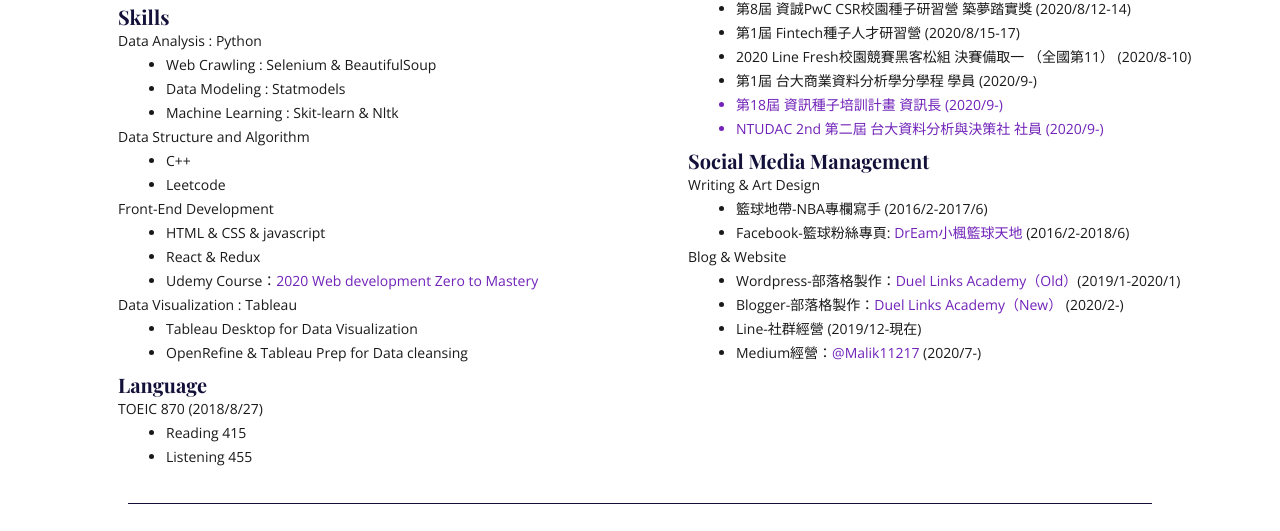
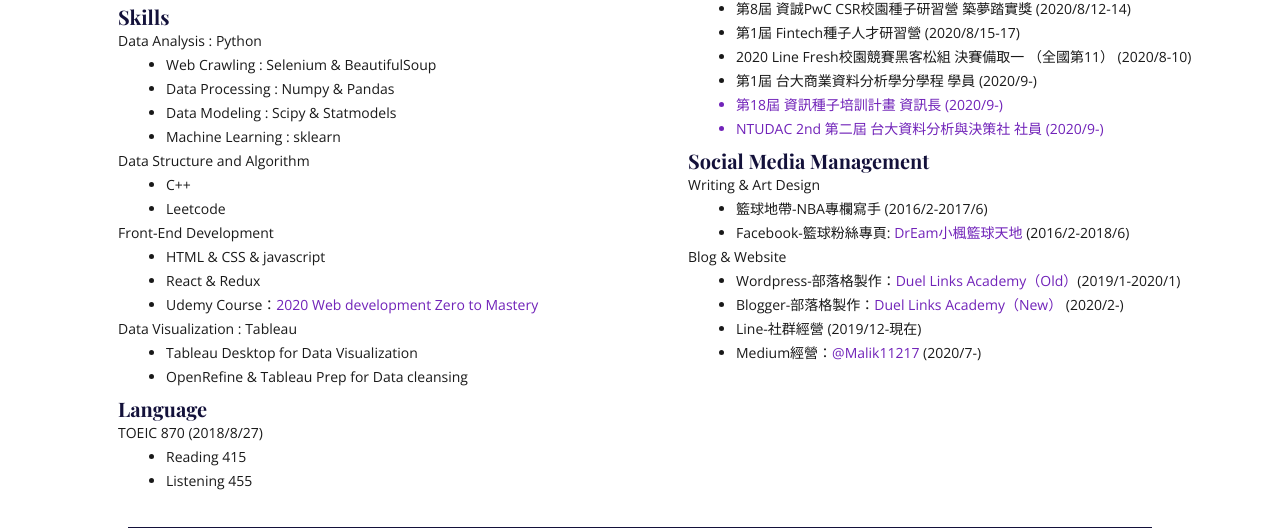
Before and after one commit to Malik705017/Malik705017.github.io, a plain HTML site: page index.html in a window 1280 px wide. Shown: the part 984-1515 px from the top of the page. Drawn offline with nearby package versions, Linux system fonts and the light colour scheme; some packages are replaced by stand-ins of ours; a web font is replaced by a local one.

Commit message:
update skills

```diff
--- a/index.html
+++ b/index.html
@@ -186,8 +186,9 @@
                           <p class="mb-0">Data Analysis : Python</p>
                           <ul class="mb-0 pl-lg-5" style="list-style: disc;">
                               <li>Web Crawling : Selenium & BeautifulSoup</li>
-                              <li>Data Modeling : Statmodels</li>
-                              <li>Machine Learning : Skit-learn & Nltk </li>
+                              <li>Data Processing : Numpy & Pandas</li>
+                              <li>Data Modeling : Scipy & Statmodels</li>
+                              <li>Machine Learning : sklearn </li>
                           </ul>
                           <p class="mb-0">Data Structure and Algorithm</p>
                           <ul class="mb-0 pl-lg-5" style="list-style: disc;">
```
